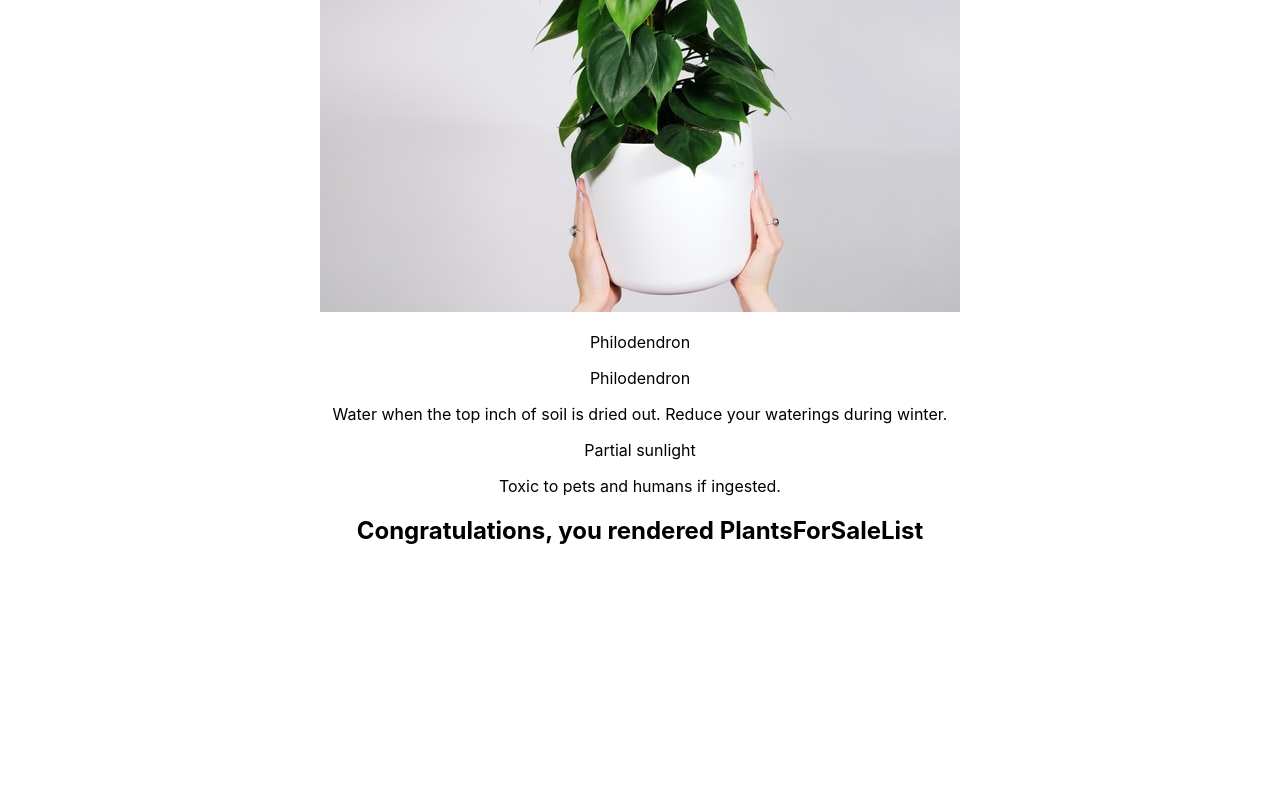
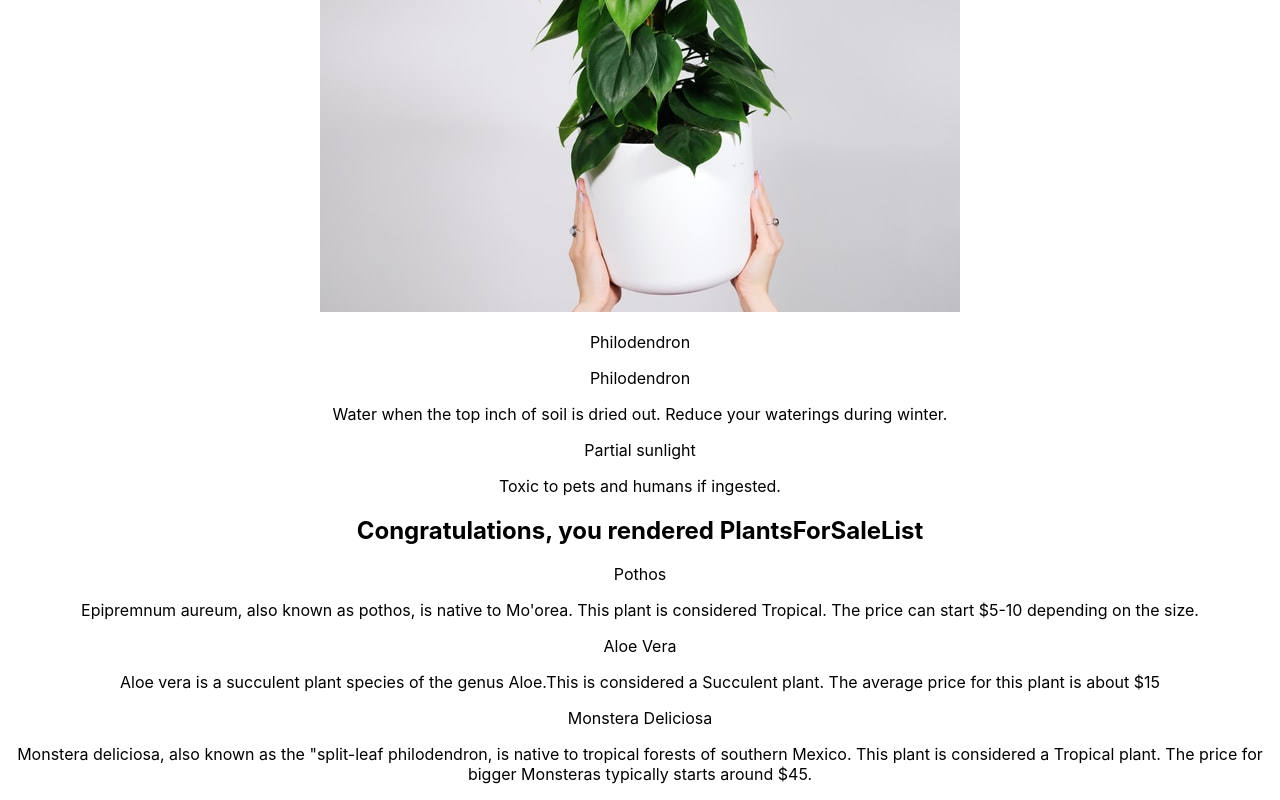
Before and after one commit to abrielcleaver/spotlight1-react-display-a-list-practice, a React (Create React App) app: page / in a window 1280 px wide. Shown: the part 2726-3526 px from the top of the page. Before the commit the page ends 3290 px from the top, so only its background shows below. Built offline with nearby package versions, Linux system fonts and the light colour scheme.

Commit message:
PlantsForSaleItem passed data to List properly and is rendering on page

```diff
--- a/src/App.js
+++ b/src/App.js
@@ -7,6 +7,7 @@ import DetailedPlantList from './DetailedPlantList/DetailedPlantList';
 import { detailedPlants } from './DetailedPlantList/detailed-plant-data';
 
 import PlantsForSaleList from './PlantsForSale/PlantsForSaleList';
+import { products } from './PlantsForSale/for-sale-data';
 
 function App() {
   return (
@@ -19,7 +20,7 @@ function App() {
         <DetailedPlantList dplant={detailedPlants} />
       </div>
       <div>
-        <PlantsForSaleList />
+        <PlantsForSaleList forsale={products}/>
       </div>
     </div>
   );
--- a/src/DetailedPlantList/DetailedPlantList.js
+++ b/src/DetailedPlantList/DetailedPlantList.js
@@ -13,8 +13,8 @@ export default function DetailedPlantList(props) {
         water={dplant.water}
         sun={dplant.sun}
         toxicity={dplant.toxicity}
-      />)
-    }
+      />
+    )}
 
   </div>;
 }
--- a/src/PlantsForSale/PlantsForSaleItem.js
+++ b/src/PlantsForSale/PlantsForSaleItem.js
@@ -1,6 +1,8 @@
-
 import React from 'react';
 
-export default function PlantsForSaleItem() {
-  return <div></div>;
+export default function PlantsForSaleItem(props) {
+  return <div>
+    <p>{props.name}</p>
+    <p>{props.description}</p>
+  </div>;
 }
--- a/src/PlantsForSale/PlantsForSaleList.js
+++ b/src/PlantsForSale/PlantsForSaleList.js
@@ -1,8 +1,14 @@
+import PlantsForSaleItem from './PlantsForSaleItem';
 
-import React from 'react';
-
-export default function PlantsForSaleList() {
+export default function PlantsForSaleList(props) {
   return <div>
     <h2>Congratulations, you rendered PlantsForSaleList</h2>
+    {props.forsale.map((forsale, i) =>
+
+      <PlantsForSaleItem
+        key={`${forsale}-${i}`}
+        {...forsale}
+      />
+    )}
   </div>;
 }
```
